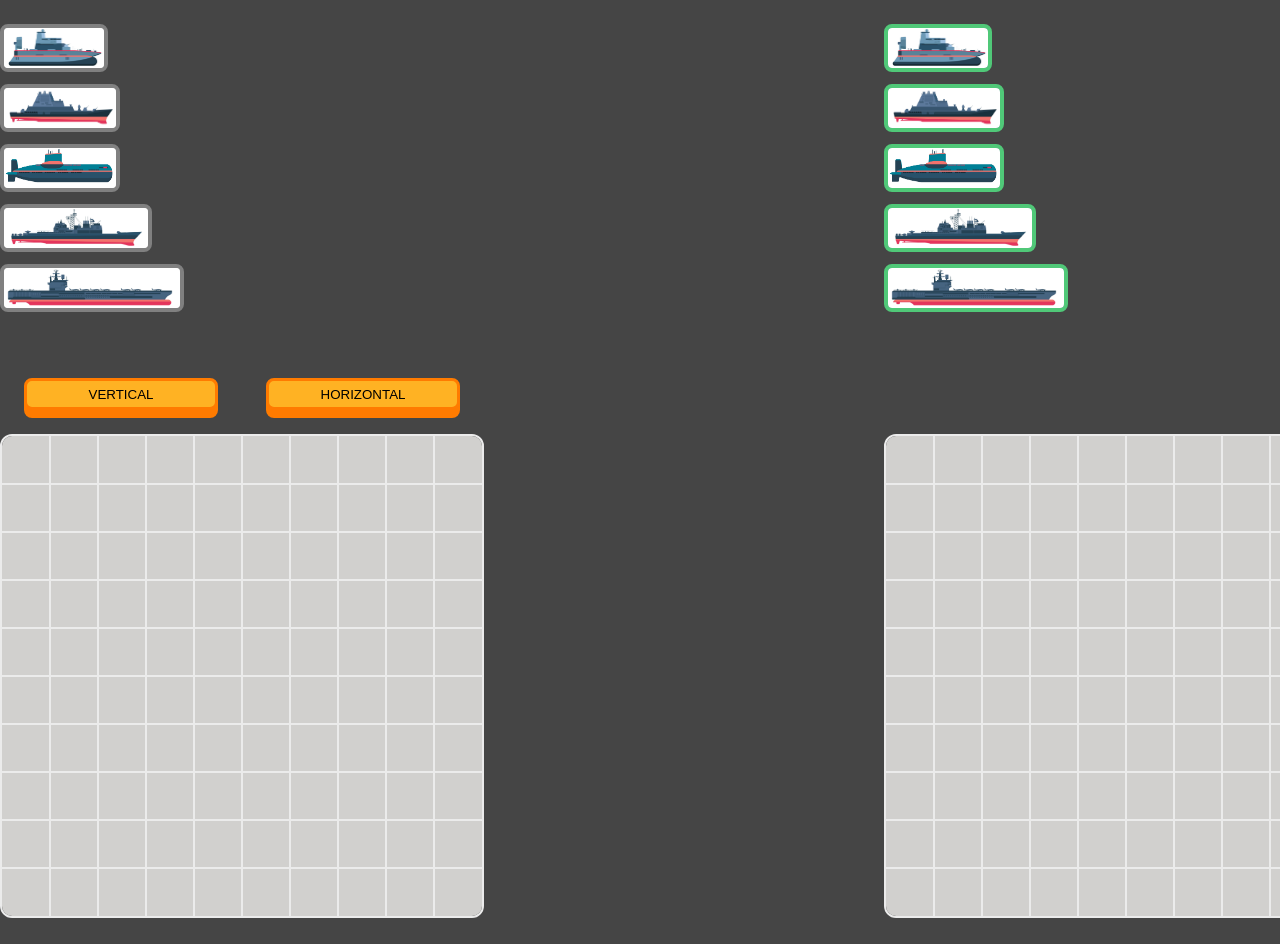
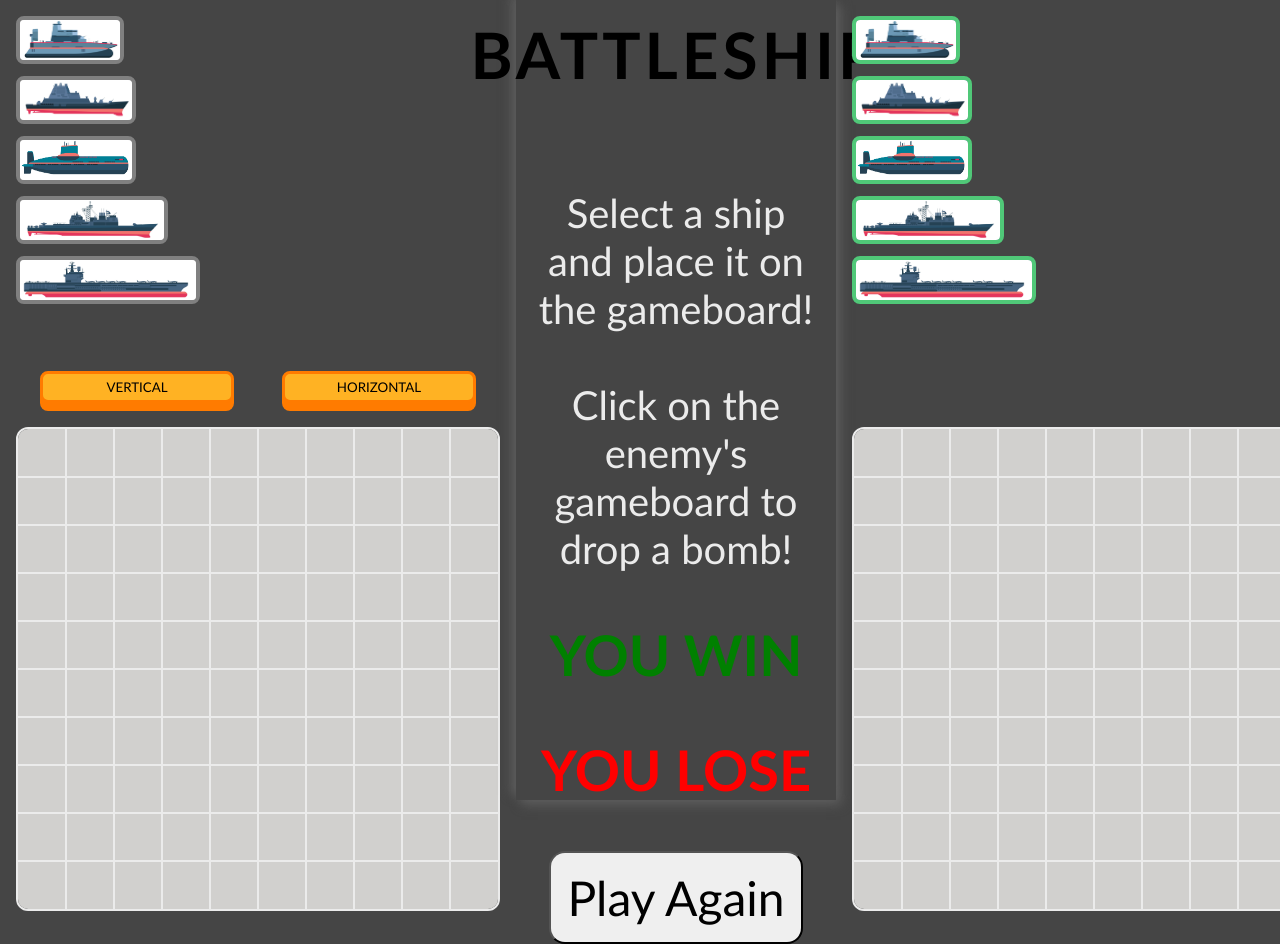
Before and after one commit to fedewulff/battleship, a plain HTML site: page index.html in a window 1280 px wide. Shown: the top 944 px of the page. Before the commit the page ends 918 px from the top, so only its background shows below. Drawn offline with Linux system fonts and the light colour scheme.

Commit message:
middle container addded
this container contains explanation for the player on how to play

```diff
--- a/index.html
+++ b/index.html
@@ -27,7 +27,7 @@
               <button class="vertical button">VERTICAL</button>
               <button class="horizontal button">HORIZONTAL</button>
             </div>
-            <div class="gameboard">
+            <div class="gameboard mygameboard">
               <div class="container">
                 <div class="playerbox box top left"></div>
                 <div class="playerbox box top"></div>
@@ -152,7 +152,14 @@
           </div>
         </div>
       </div>
-
+      <div class="middlecontainer">
+        <div class="battleshiptitle">BATTLESHIP</div>
+        <div class="firstparagraph">Select a ship and place it on the gameboard!</div>
+        <div class="secondparagraph">Click on the enemy's gameboard to drop a bomb!</div>
+        <div class="youwin">YOU WIN</div>
+        <div class="youlose">YOU LOSE</div>
+        <button class="playagain">Play Again</button>
+      </div>
       <div class="rightside side">
         <div class="shipsgroup computershipsgroup">
           <div class="pcsmallship computership ship"><img src="./images/smallship.jpg" alt="sub image" class="photo smallship" /></div>
--- a/style.css
+++ b/style.css
@@ -1,19 +1,21 @@
 body {
-  padding-top: 1.5rem;
+  /* padding-top: 1.5rem; */
   background: #454545;
+  height: 100svh;
 }
 
 * {
   box-sizing: border-box;
   margin: 0;
   padding: 0;
+  font-family: "Gill Sans", "Gill Sans MT", Calibri, "Trebuchet MS", sans-serif;
 }
 
 .gamesides {
   margin: auto;
-  width: fit-content;
+
   display: flex;
-  gap: 25rem;
+  justify-content: space-around;
 }
 
 .side {
@@ -100,9 +102,9 @@ button:focus {
   /* transition: 0.2s; */
 }
 
-.box,
-.ship,
-.button {
+.myship,
+.button,
+.mygameboard {
   cursor: pointer;
 }
 
@@ -140,3 +142,58 @@ button:focus {
 .bottom {
   border-bottom: none;
 }
+
+.middlecontainer {
+  display: flex;
+  flex-direction: column;
+  gap: 3rem;
+  align-items: center;
+  width: 25%;
+  /* padding: 0.5rem; */
+  /* border-radius: 32px; */
+  background: #454545;
+  box-shadow: 5px 5px 10px #5c5c5c, -5px -5px 10px #5c5c5c;
+  height: 100svh;
+}
+
+.leftside,
+.rightside,
+.middlecontainer {
+  padding: 1rem;
+}
+.firstparagraph,
+.secondparagraph {
+  text-align: center;
+  font-size: 2.5rem;
+
+  color: rgb(235, 235, 235);
+}
+
+.battleshiptitle {
+  font-size: 4rem;
+  width: fit-content;
+  font-weight: 900;
+  margin-bottom: 3rem;
+  letter-spacing: 0.25rem;
+}
+
+.youwin,
+.youlose {
+  text-align: center;
+  max-width: 100%;
+
+  font-size: 3.5rem;
+  font-weight: 900;
+}
+.youwin {
+  color: green;
+}
+.youlose {
+  color: red;
+}
+
+.playagain {
+  font-size: 3rem;
+  padding: 1rem;
+  border-radius: 1rem;
+}
```
